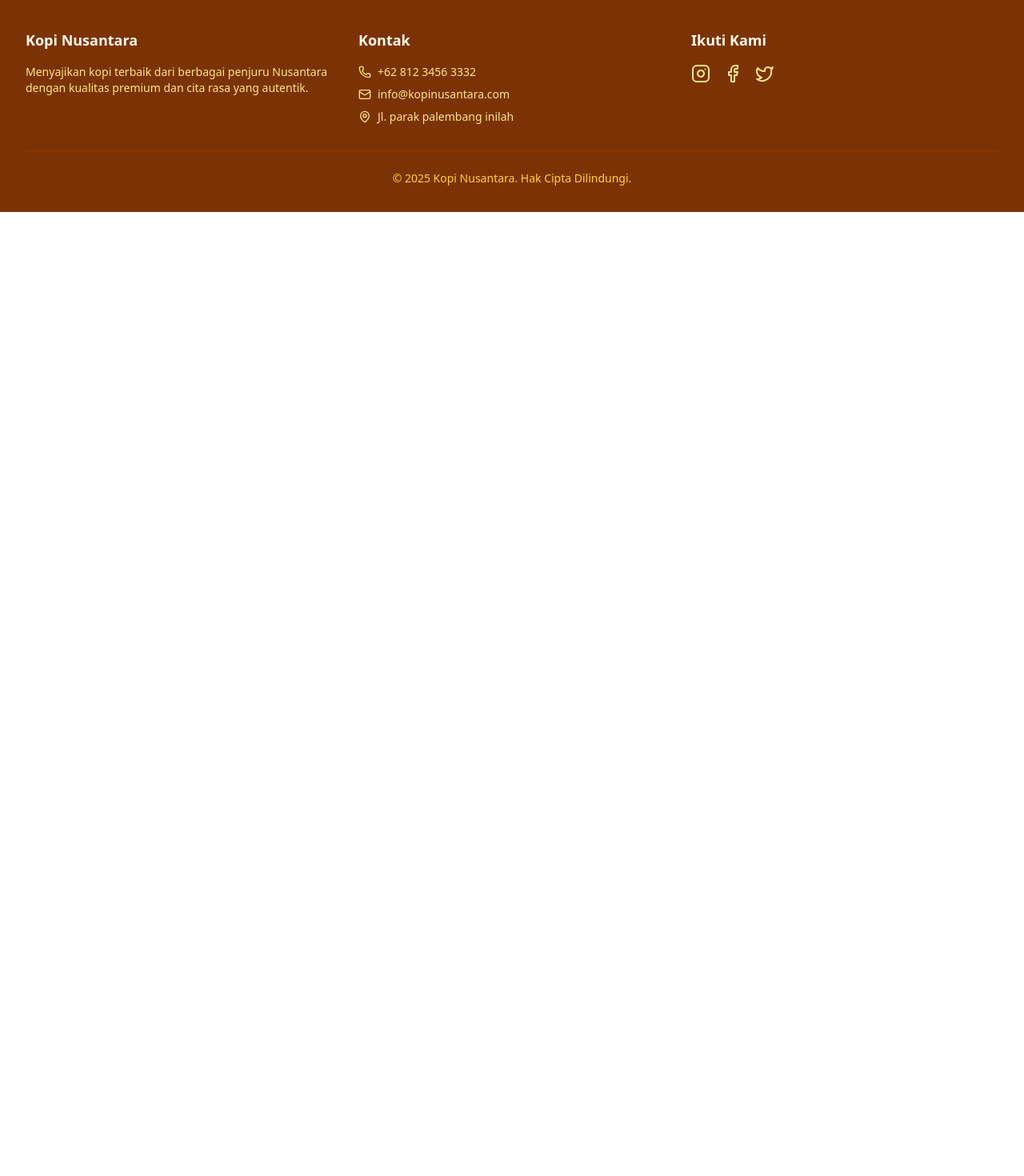
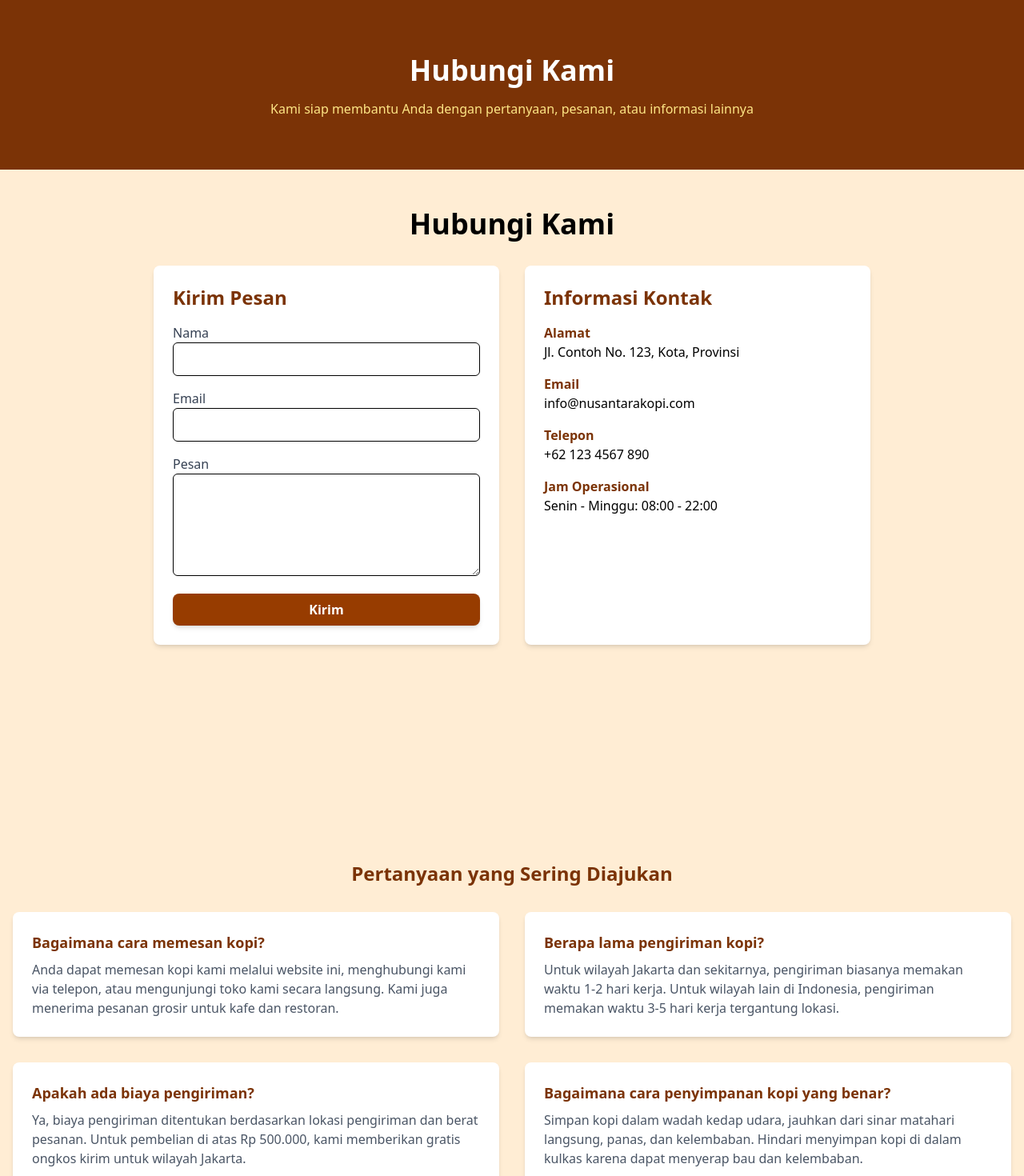
Before and after one commit to Nexeeon/Nusantara-Kopi, a React (Vite) app: page /kontak in a window 1280 px wide. Shown: the part 60-1530 px from the top of the page at 80% size. Before the commit the page ends 800 px from the top, so only its background shows below. Built offline with nearby package versions, Linux system fonts and the light colour scheme.

Commit message:
menambah sedikit fuction

```diff
--- a/src/components/NavBar.jsx
+++ b/src/components/NavBar.jsx
@@ -7,7 +7,7 @@ function NavBar() {
   return (
     <header className="sticky top-0  bg-amber-900  z-50">
       <div className="flex max-w-7xl px-4 mx-auto justify-between h-16 items-center text">
-        <a href="">
+        <a href="/">
           <div className="flex items-center gap-2 text-white">
             <Coffee />
             <h1 className="">Nusantara coffee</h1>
@@ -52,7 +52,7 @@ function NavBar() {
 
 
         {/* Hamburger Menu Icon */}
-        <button className="md:hidden" onClick={() => setIsNavOpen(!IsNavOpen)}>
+        <button className="md:hidden text-white" onClick={() => setIsNavOpen(!IsNavOpen)}>
           <Menu size={32} />
         </button>
       </div>
--- a/src/components/about-mini.jsx
+++ b/src/components/about-mini.jsx
@@ -9,8 +9,8 @@ return (
             className='w-full md:w-1/3 rounded-md object-cover max-w-sm'
         />
         <div className="flex flex-col items-center md:items-start text-center md:text-left">
-            <h2 className="text-2xl md:text-3xl font-bold mb-4 md:mb-6 text-white">Tentang Kopi</h2>
-            <p className="text-white leading-relaxed max-w-lg">
+            <h2 className="text-2xl md:text-3xl font-bold mb-4 md:mb-6 text-amber-200">Tentang Kopi</h2>
+            <p className="text-amber-200 leading-relaxed max-w-lg">
                 Kopi adalah minuman yang dibuat dari biji kopi yang telah dipanggang dan digiling.
                 Memiliki rasa yang khas dan aroma yang menggoda, kopi telah menjadi bagian penting
                 dari budaya minum di seluruh dunia. Setiap biji kopi memiliki karakteristik dan
--- /dev/null
+++ b/src/components/headerkontak.jsx
@@ -0,0 +1,22 @@
+import React from 'react'
+
+function Header() {
+  return (
+    <div>
+
+      <div className="relative bg-amber-900 py-16 px-4">
+        <div className="max-w-7xl mx-auto text-center">
+          <h1 className="text-3xl md:text-4xl font-bold text-white mb-4">
+            Hubungi Kami
+          </h1>
+          <p className="text-amber-200 max-w-3xl mx-auto">
+            Kami siap membantu Anda dengan pertanyaan, pesanan, atau informasi
+            lainnya
+          </p>
+        </div>
+      </div>
+    </div>
+  );
+}
+
+export default Header
--- /dev/null
+++ b/src/components/hero-kontak.jsx
@@ -0,0 +1,67 @@
+import React from "react";
+
+function HerKo() {
+  return (
+    <div>
+      <div className="min-h-screen bg-orange-100 py-12 px-4 sm:px-6 lg:px-8">
+        <div className="max-w-4xl mx-auto">
+          <h1 className="text-4xl font-bold text-center mb-8">Hubungi Kami</h1>
+          <div className="grid grid-cols-1 md:grid-cols-2 gap-8">
+            <div className="bg-white p-6 rounded-lg shadow-md">
+              <h2 className="text-2xl font-semibold mb-4 text-amber-900">
+                Kirim Pesan
+              </h2>
+              <form className="space-y-4">
+                <div>
+                  <label className="block text-gray-700">Nama</label>
+                  <input type="text" className="w-full border rounded-md p-2" />
+                </div>
+                <div>
+                  <label className="block text-gray-700">Email</label>
+                  <input
+                    type="email"
+                    className="w-full border rounded-md p-2"
+                  />
+                </div>
+                <div>
+                  <label className="block text-gray-700">Pesan</label>
+                  <textarea className="w-full border rounded-md p-2 h-32"></textarea>
+                </div>
+                <button className="w-full bg-amber-800 text-white font-semibold py-2 px-4 rounded-lg shadow-md hover:bg-[#7d6049] transition duration-300 ease-in-out transform hover:scale-105 focus:outline-none focus:ring-2 focus:ring-[#967259] focus:ring-opacity-50">
+                  Kirim
+                </button>
+              </form>
+            </div>
+            <div className="bg-white p-6 rounded-lg shadow-md">
+              <h2 className="text-2xl font-semibold mb-4 text-amber-900">
+                Informasi Kontak
+              </h2>
+              <div className="space-y-4 ">
+                <div>
+                  <h3 className="font-semibold text-amber-900">Alamat</h3>
+                  <p>Jl. Contoh No. 123, Kota, Provinsi</p>
+                </div>
+                <div>
+                  <h3 className="font-semibold text-amber-900">Email</h3>
+                  <p>info@nusantarakopi.com</p>
+                </div>
+                <div>
+                  <h3 className="font-semibold text-amber-900">Telepon</h3>
+                  <p>+62 123 4567 890</p>
+                </div>
+                <div>
+                  <h3 className="font-semibold text-amber-900">
+                    Jam Operasional
+                  </h3>
+                  <p>Senin - Minggu: 08:00 - 22:00</p>
+                </div>
+              </div>
+            </div>
+          </div>
+        </div>
+      </div>
+    </div>
+  );
+}
+
+export default HerKo;
--- a/src/components/hero-section.jsx
+++ b/src/components/hero-section.jsx
@@ -2,7 +2,7 @@ import React from 'react'
 
 function HeroSection() {
   return (
-    <section className="relative h-[30vh] md:h-30vh] overflow-hidden">
+    <section className="relative h-[50vh] md:h-40vh] overflow-hidden">
       <div className="absolute inset-0">
         <img src="./KOpi.jpg" alt="" className='w-full object-cover' />
       </div>
--- a/src/components/menu.jsx
+++ b/src/components/menu.jsx
@@ -3,15 +3,19 @@ import React from 'react'
 function Menu() {
 return (
     <div className="bg-amber-900 py-5">
-        <h2 className="text-3xl font-bold text-white text-center mb-6">Produk Kopi Kami  </h2>
+        <div>
 
-        <div className="flex items-center justify-center p-4">
+        <h2 className="text-3xl font-bold text-white text-center ">Produk Kopi Kami  </h2>
+        <p className='flex justify-center items-center gap-4 text-amber-200'>produk yang  bisa kami tawarkan kepada anda </p>
+        </div>
+
+        <div className="flex items-center justify-center p-20">
 
             <div className="relative">
                 <input
                     type="text"
                     placeholder="Cari menu..."
-                    className="w-96 px-4 py-2 text-gray-700 bg-white border rounded-lg focus:outline-none focus:border-brown-500" // Changed from w-64 to w-96
+                    className="w-200 px-4 py-2 text-gray-700 bg-white border rounded-lg focus:outline-none focus:border-brown-500" // Changed from w-64 to w-96
                 />
                 <button className="absolute right-3 top-2">
                     <svg
--- /dev/null
+++ b/src/components/pertanyaan.jsx
@@ -0,0 +1,59 @@
+import React from 'react'
+
+function Pertanyaan() {
+  return (
+    <div>
+      <section className="py-16 px-4 bg-orange-100">
+        <div className="max-w-7xl mx-auto">
+          <h2 className="text-2xl font-bold text-amber-900 mb-8 text-center">
+            Pertanyaan yang Sering Diajukan
+          </h2>
+          <div className="grid grid-cols-1 md:grid-cols-2 gap-8">
+            <div className="bg-white p-6 rounded-lg shadow-md">
+              <h3 className="text-lg font-semibold text-amber-900 mb-2">
+                Bagaimana cara memesan kopi?
+              </h3>
+              <p className="text-gray-600">
+                Anda dapat memesan kopi kami melalui website ini, menghubungi
+                kami via telepon, atau mengunjungi toko kami secara langsung.
+                Kami juga menerima pesanan grosir untuk kafe dan restoran.
+              </p>
+            </div>
+            <div className="bg-white p-6 rounded-lg shadow-md">
+              <h3 className="text-lg font-semibold text-amber-900 mb-2">
+                Berapa lama pengiriman kopi?
+              </h3>
+              <p className="text-gray-600">
+                Untuk wilayah Jakarta dan sekitarnya, pengiriman biasanya
+                memakan waktu 1-2 hari kerja. Untuk wilayah lain di Indonesia,
+                pengiriman memakan waktu 3-5 hari kerja tergantung lokasi.
+              </p>
+            </div>
+            <div className="bg-white p-6 rounded-lg shadow-md">
+              <h3 className="text-lg font-semibold text-amber-900 mb-2">
+                Apakah ada biaya pengiriman?
+              </h3>
+              <p className="text-gray-600">
+                Ya, biaya pengiriman ditentukan berdasarkan lokasi pengiriman
+                dan berat pesanan. Untuk pembelian di atas Rp 500.000, kami
+                memberikan gratis ongkos kirim untuk wilayah Jakarta.
+              </p>
+            </div>
+            <div className="bg-white p-6 rounded-lg shadow-md">
+              <h3 className="text-lg font-semibold text-amber-900 mb-2">
+                Bagaimana cara penyimpanan kopi yang benar?
+              </h3>
+              <p className="text-gray-600">
+                Simpan kopi dalam wadah kedap udara, jauhkan dari sinar matahari
+                langsung, panas, dan kelembaban. Hindari menyimpan kopi di dalam
+                kulkas karena dapat menyerap bau dan kelembaban.
+              </p>
+            </div>
+          </div>
+        </div>
+      </section>
+    </div>
+  );
+}
+
+export default Pertanyaan
--- a/src/pages/Kontak.jsx
+++ b/src/pages/Kontak.jsx
@@ -1,14 +1,17 @@
 import React from 'react'
 import NavBar from '../components/NavBar'
 import Footer from '../components/Footer'
+import Header from '../components/headerkontak';
+import HerKo from '../components/hero-kontak';
+import Pertanyaan from '../components/pertanyaan';
 
 function Kontak() {
   return (
     <div>
       <NavBar />
-
-
-
+        <Header />
+          <HerKo />
+        <Pertanyaan />
       <Footer />
     </div>
   );
```
